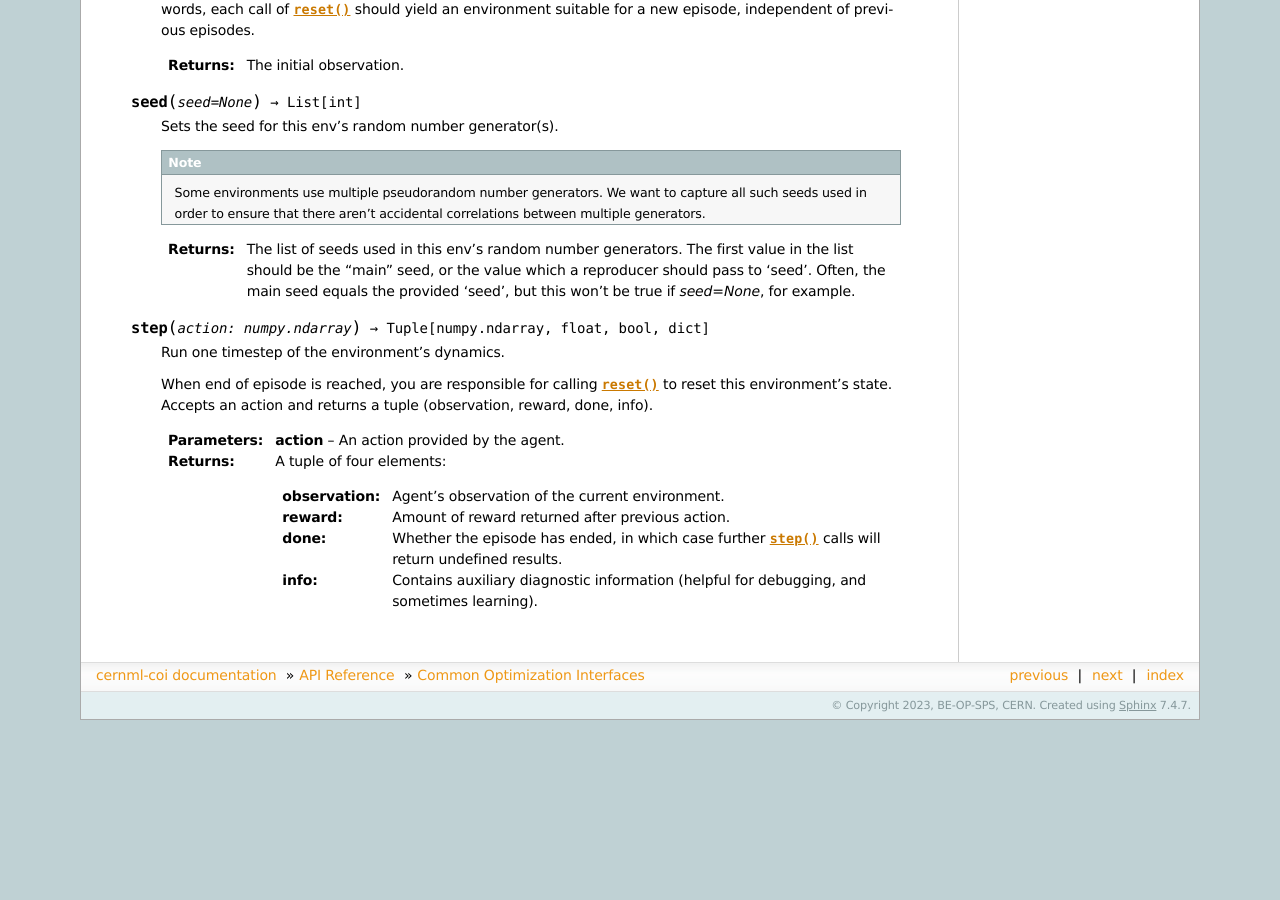
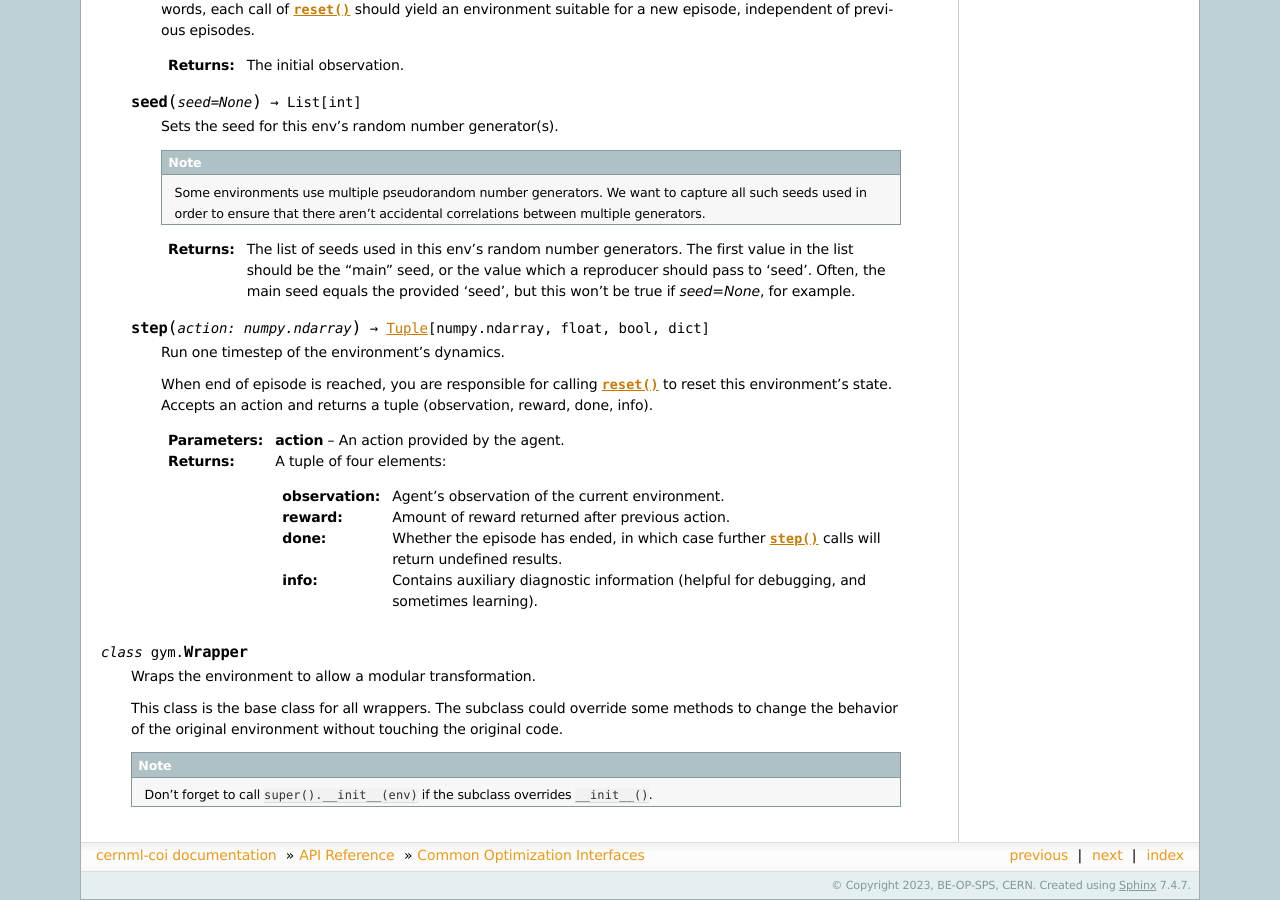
Before and after one commit to geoff-project/coi, a Sphinx documentation site: the page built from docs/api/coi.rst, in a window 1280 px wide and 900 px high, scrolled down 1272 px. Built offline with Sphinx 7.4.7, drawn with Linux system fonts in a browser that asks for light colours; the version number could not be read and is left out; before the commit the page ends 1992 px from its top, so only the background shows below that.

Commit message:
Add references for missing classes.

```diff
--- a/docs/api/coi.rst
+++ b/docs/api/coi.rst
@@ -107,3 +107,15 @@ Common Optimization Interfaces
             :info:
                 Contains auxiliary diagnostic information (helpful for
                 debugging, and sometimes learning).
+
+.. class:: gym.Wrapper
+
+   Wraps the environment to allow a modular transformation.
+
+   This class is the base class for all wrappers. The subclass could override
+   some methods to change the behavior of the original environment without
+   touching the original code.
+
+   .. note::
+      Don’t forget to call ``super().__init__(env)`` if the subclass overrides
+      ``__init__()``.
```
Also changed, not shown: docs/api/registry.rst (+33 -4 lines), docs/api/spaces.rst (+22 -5 lines).
